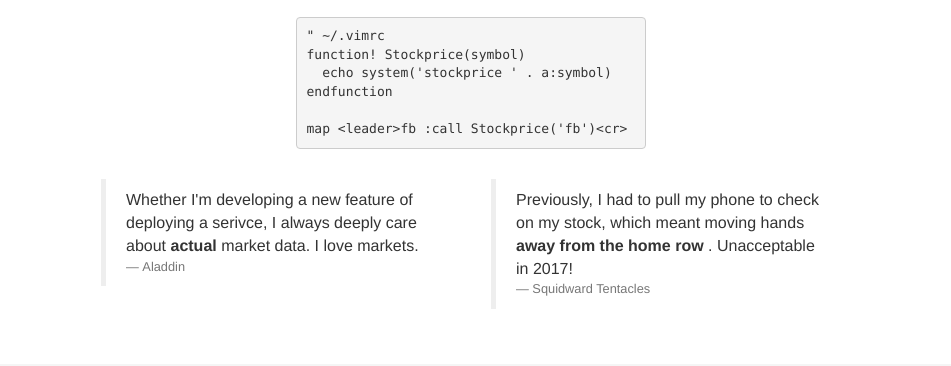
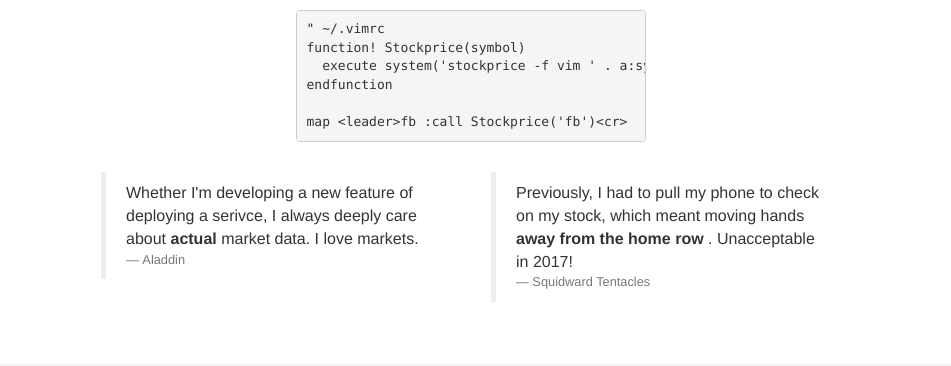
Before and after one commit to simsalabim/stockprice, a plain HTML site: page index.html in a window 1280 px wide. Shown: the part 396-762 px from the top of the page, without its empty margins (164-1115 px from the left). Drawn offline with nearby package versions, Linux system fonts and the light colour scheme.

Commit message:
Updates with the dynamics

```diff
--- a/index.html
+++ b/index.html
@@ -83,7 +83,7 @@ body {
         <div class="col-md-4">
 <pre class="text-justify" style="width: 350px;">" ~/.vimrc
 function! Stockprice(symbol)
-  echo system('stockprice ' . a:symbol)
+  execute system('stockprice -f vim ' . a:symbol)
 endfunction
 
 map &lt;leader&gt;fb :call Stockprice('fb')&lt;cr&gt; </pre>
```
Also changed, not shown: stockprice-cli.gif, stockprice-vim.gif.
